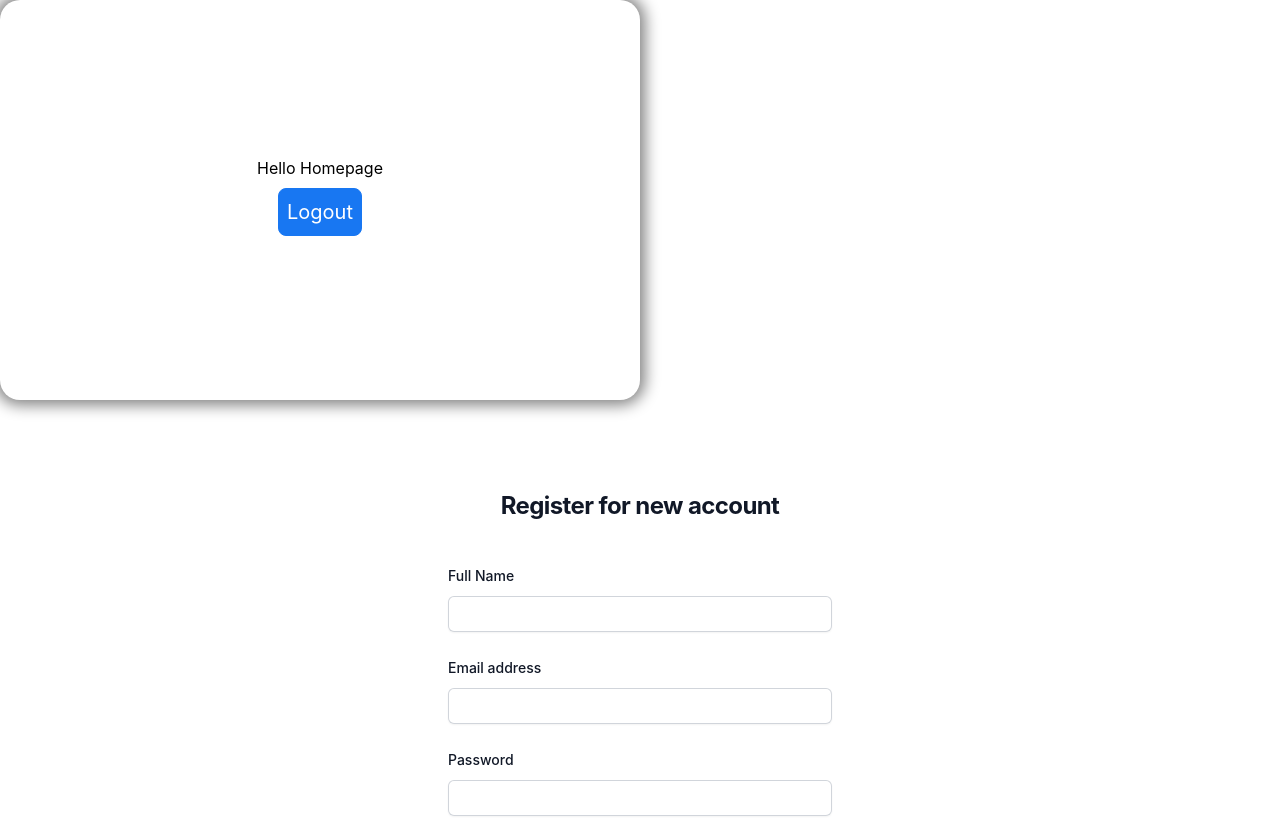
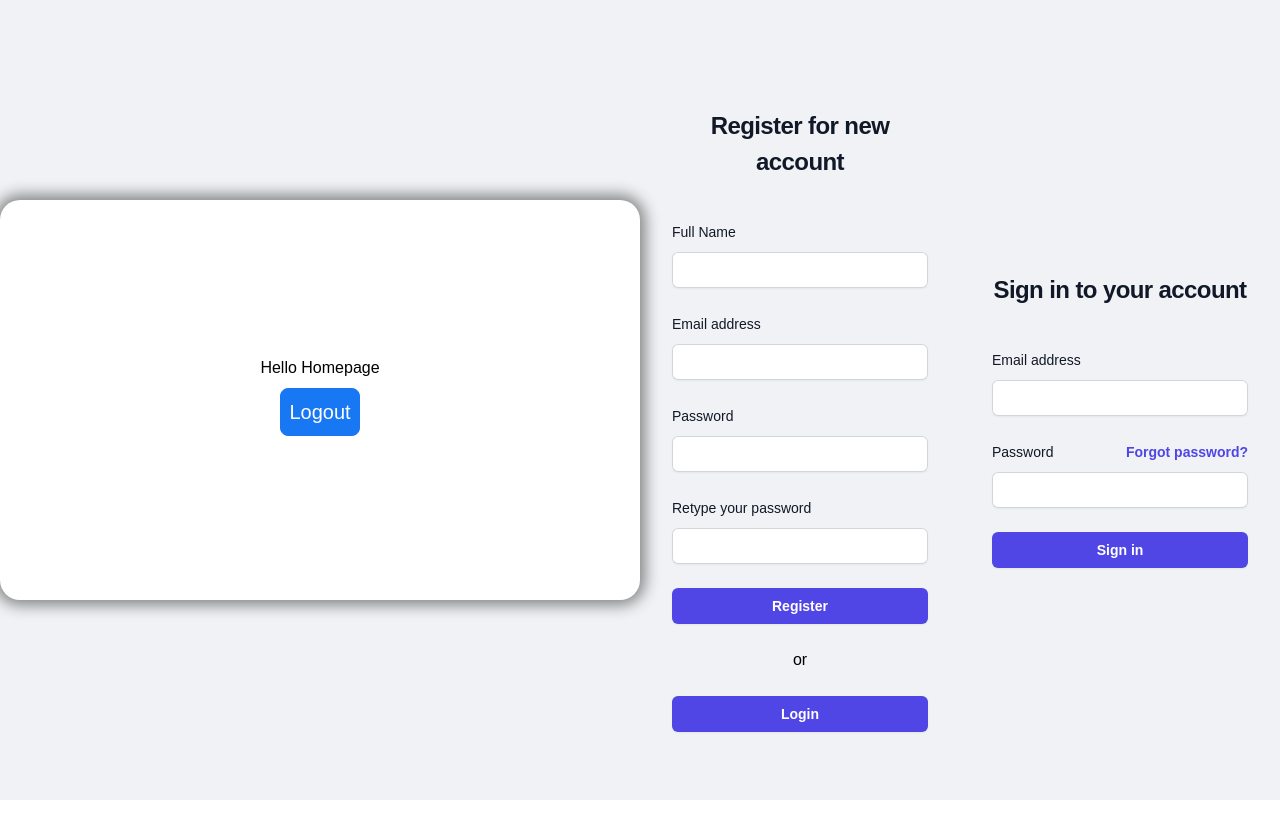
Before and after one commit to TauqeerAhmad5201/fullstack-demo, a React (Create React App) app in the folder frontend/: page / in a window 1280 px wide. Shown: the top 818 px of the page. Built offline with nearby package versions, Linux system fonts and the light colour scheme.

Commit message:
added App.css config for home

```diff
--- a/frontend/src/App.css
+++ b/frontend/src/App.css
@@ -1,38 +1,9 @@
 .App {
-  text-align: center;
+  display: flex;
+  width: 100vw;
+  height: 100vh;
+  justify-content: center;
+  align-items: center;
+  background: #f0f2f5;
+  font-family: Arial, sans-serif;
 }
-
-.App-logo {
-  height: 40vmin;
-  pointer-events: none;
-}
-
-@media (prefers-reduced-motion: no-preference) {
-  .App-logo {
-    animation: App-logo-spin infinite 20s linear;
-  }
-}
-
-.App-header {
-  background-color: #282c34;
-  min-height: 100vh;
-  display: flex;
-  flex-direction: column;
-  align-items: center;
-  justify-content: center;
-  font-size: calc(10px + 2vmin);
-  color: white;
-}
-
-.App-link {
-  color: #61dafb;
-}
-
-@keyframes App-logo-spin {
-  from {
-    transform: rotate(0deg);
-  }
-  to {
-    transform: rotate(360deg);
-  }
-}
--- a/frontend/src/App.js
+++ b/frontend/src/App.js
@@ -2,14 +2,16 @@
 import Login from './components/Login/Login'
 import Register from './components/Register/Register'
 import Homepage from './components/Homepage/Homepage'
-
+import './App.css'
 
 export default function App() {
   return (
     <>
+    <div className="App">
     <Homepage></Homepage>
     <Register></Register>
     <Login></Login>
+    </div>
 
     </>
   )
```
